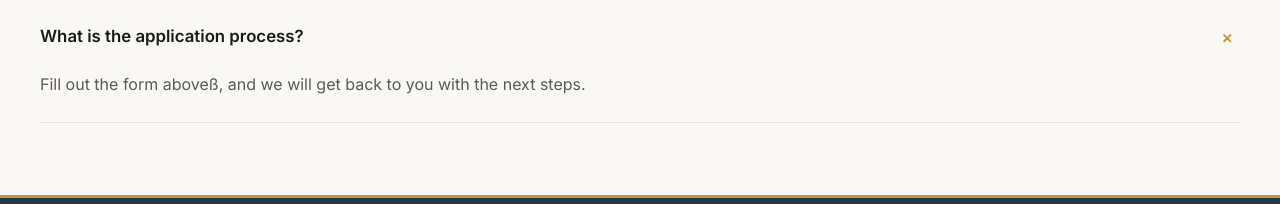
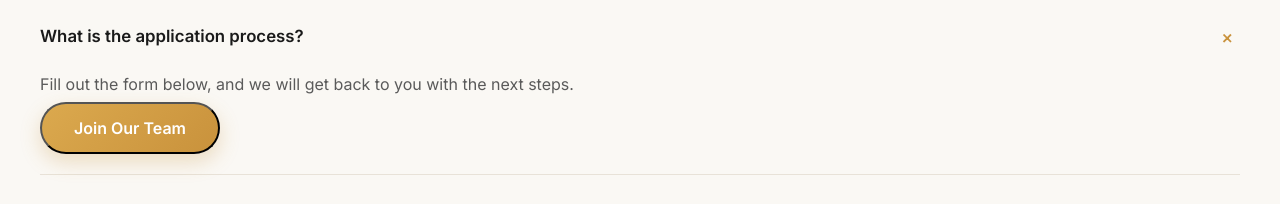
Before and after one commit to Patxi25/piano-melodies, a Next.js app: page /joinus in a window 1280 px wide. Both pictures are taken after a click on the heading "What is the application process?". Shown: the part 2689-2893 px from the top of the page. Built offline with nearby package versions, Linux system fonts and the light colour scheme; a web font is replaced by a local one.

Commit message:
Fixing broken links

```diff
--- a/src/app/joinus/page.tsx
+++ b/src/app/joinus/page.tsx
@@ -105,9 +105,18 @@ const JoinUsPage: React.FC = () => (
         <details>
           <summary>What is the application process?</summary>
           <p>
-            Fill out the form aboveß, and we will get back to you with the next
+            Fill out the form below, and we will get back to you with the next
             steps.
           </p>
+          <Button
+            key="join-team-btn"
+            variant="cta"
+            onClick={() =>
+              window.open("https://forms.gle/43GvHfD6edjfpMS16", "_blank")
+            }
+          >
+            Join Our Team
+          </Button>
         </details>
       </div>
     </main>
```
